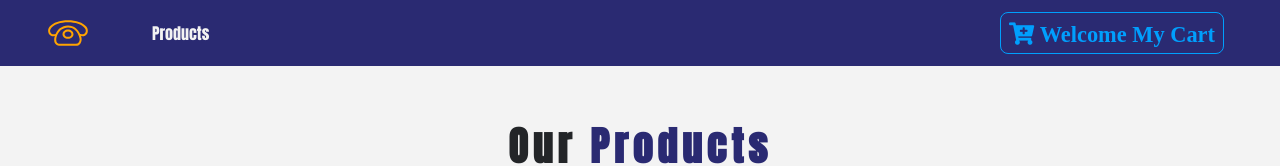
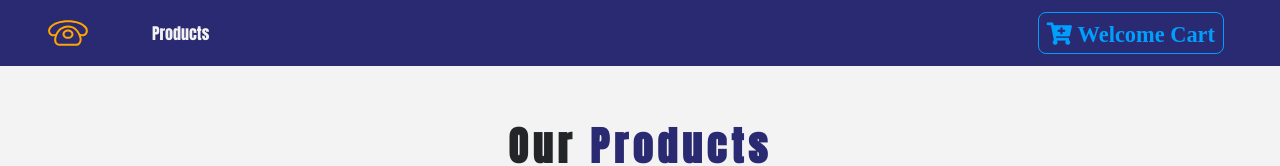
Before and after one commit to Khushbu761/centraltestinggit, a React (Create React App) app: page / in a window 1280 px wide. Shown: the top 166 px of the page. Built offline with nearby package versions, Linux system fonts and the light colour scheme.

Commit message:
Update Navbar.js

```diff
--- a/src/components/Navbar.js
+++ b/src/components/Navbar.js
@@ -20,7 +20,7 @@ export default class Navbar extends Component {
                </ul>
                 <Link to="/cart" className="ml-auto">
                   <ButtonContainer>
-                      <i className="fas fa-cart-plus"> welcome my cart</i>
+                      <i className="fas fa-cart-plus"> welcome cart</i>
                   </ButtonContainer>
                 </Link>
             </NavWrapper>
```
